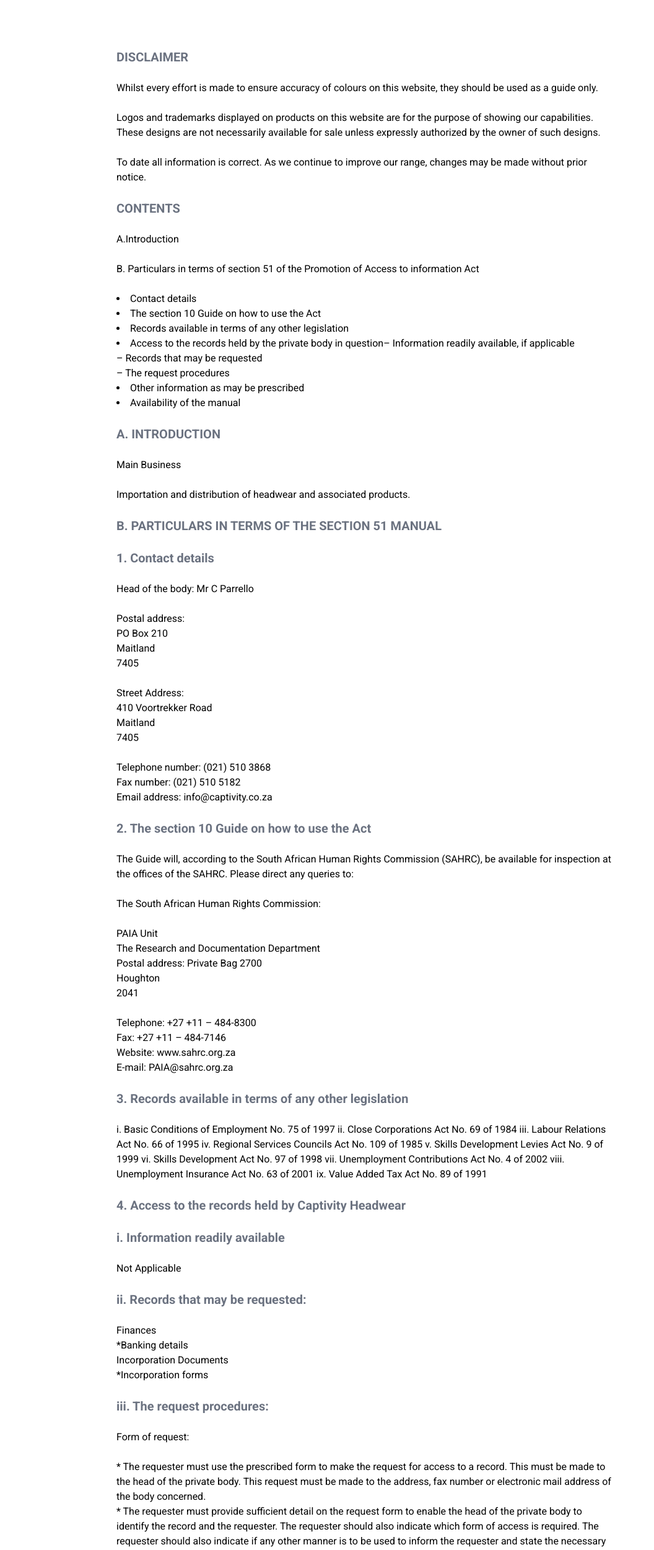
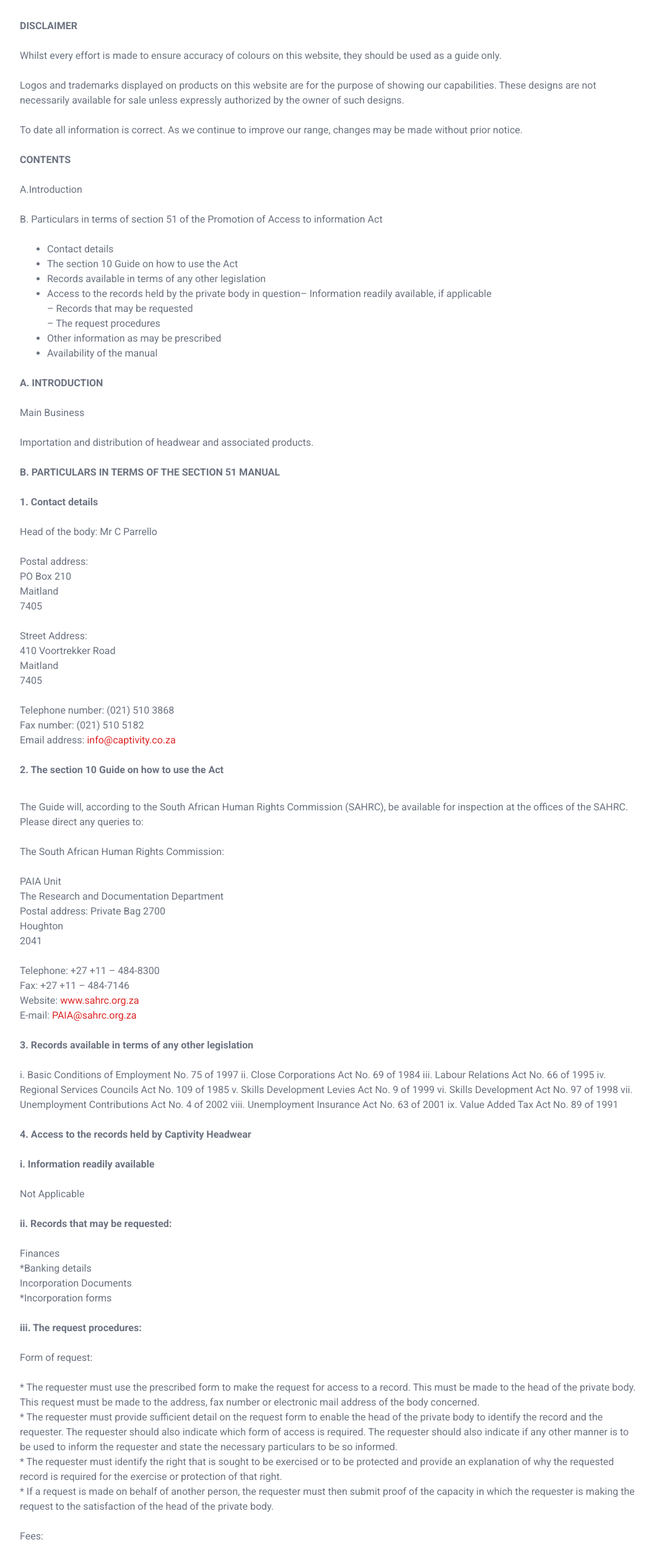
Before and after one commit to Codeeza/captivity-typescript, a Next.js app: page /info-act in a window 1280 px wide. Shown: the part 234-2734 px from the top of the page at 62% size, without its empty margins (52-1108 px from the left). Built offline with nearby package versions, Linux system fonts and the light colour scheme.

Commit message:
modified:   app/info-act/info-act.module.css 	modified:   app/info-act/page.tsx

```diff
--- a/app/info-act/info-act.module.css
+++ b/app/info-act/info-act.module.css
@@ -6,21 +6,24 @@
   flex-direction: column;
   align-items: center; /* Center horizontally */
   padding: 1rem; /* Adjust padding as needed */
+  padding-right:10%;
+
 }
 
 /* Header styles */
 .infoActTitle {
   color: red;
-  font-size: xx-large;
+  font-size: x-large;
   text-align: center;
   position: relative;
-  display: inline-block;
-  padding-bottom: 3rem; /* Space between the text and the line */
-  padding-top: 2rem; /* Space above the header */
+  display:flex;
+  padding-bottom: 1rem; /* Space between the text and the line */
+  padding-top:0%; /* Space above the header */
+  padding-left:1rem;
 }
 
 /* Section styles */
 .infoActSection {
-  text-align: left; /* Align text to the left */
-  max-width: 800px; /* Constrain the width of the sections */
+  text-align:left; /* Align text to the left */
+  max-width: 1000px; /* Constrain the width of the sections */
 }
--- a/app/info-act/page.tsx
+++ b/app/info-act/page.tsx
@@ -4,213 +4,261 @@
 const InfoAct = () => {
   return (
     <div className={styles.infoActContainer}>
-      <h1 className={`${styles.infoActTitle} text-4xl font-bold mb-4`}>
+      <h1 className={`${styles.infoActTitle} text-4xl font-bold mt-2 mb-6`}>
         INFORMATION ACT
       </h1>
       <br />
-      <section className={`${styles.infoActSection} mb-4`}>
-        <h2 className="text-xl font-semibold text-gray-500">DISCLAIMER</h2>
-        <br />
-        <section>
-          <div>
+      <section className={`${styles.infoActSection}`}>
         <p>
+          <strong className="font-semibold text-gray-500">DISCLAIMER</strong>
+        </p>
+        <p className="text-gray-500 mt-6">
           Whilst every effort is made to ensure accuracy of colours on this
           website, they should be used as a guide only.
         </p>
-            <br></br>
-            <p>
-              Logos and trademarks displayed on products on this website are for
-              the purpose of showing our capabilities. These designs are not
-              necessarily available for sale unless expressly authorized by the
-              owner of such designs.
+        <p className="text-gray-500 mt-6 mb-6">
+          Logos and trademarks displayed on products on this website are for the
+          purpose of showing our capabilities. These designs are not necessarily
+          available for sale unless expressly authorized by the owner of such
+          designs.
         </p>
-            <br></br>
-            <p>
+        <p className="text-gray-500 mt-6 mb-6">
           To date all information is correct. As we continue to improve our
           range, changes may be made without prior notice.
         </p>
-            <br></br>
-            <h2 className="text-xl font-semibold text-gray-500">CONTENTS</h2>
-            <br></br>
-            <p>A.Introduction</p>
-            <br></br>
         <p>
-              B. Particulars in terms of section 51 of the Promotion of Access
-              to information Act
+          <strong className="font-semibold text-gray-500">CONTENTS</strong>
         </p>
-            <br></br>
+        <p className="text-gray-500 mt-6 mb-6">A.Introduction</p>
+        <p className="text-gray-500 mt-6 mb-6">
+          B. Particulars in terms of section 51 of the Promotion of Access to
+          information Act
+        </p>
+        <div className="text-gray-500 mt-6 px-6">
+          <ul className="list-disc pl-5">
             <li>Contact details</li>
             <li>The section 10 Guide on how to use the Act</li>
             <li>Records available in terms of any other legislation</li>
             <li>
               Access to the records held by the private body in question–
               Information readily available, if applicable
+              <ul className="list-none">
+                <li>– Records that may be requested</li>
+                <li>– The request procedures</li>
+              </ul>
             </li>
-            <ul>– Records that may be requested</ul>
-            <ul>– The request procedures</ul>
             <li>Other information as may be prescribed</li>
             <li>Availability of the manual</li>
-            <br></br>
-            <h2 className="text-xl font-semibold text-gray-500">
+          </ul>
+        </div>
+        <br />
+        <p>
+          <strong className="font-semibold text-gray-500">
             A. INTRODUCTION
-            </h2>
-            <br></br>
-            <p>Main Business</p>
-            <br></br>
-            <p>
+          </strong>
+        </p>
+        <p className="text-gray-500 mt-6">Main Business</p>
+        <p className="text-gray-500 mt-6">
           Importation and distribution of headwear and associated products.
         </p>
-            <br></br>
-            <h2 className="text-xl font-semibold text-gray-500">
+        <br />
+        <p>
+          <strong className="font-semibold text-gray-500">
             B. PARTICULARS IN TERMS OF THE SECTION 51 MANUAL
-            </h2>
-            <br></br>
-
-            <h2 className="text-xl font-semibold text-gray-500">
-              1. Contact details
-            </h2>
-            <br></br>
-
+          </strong>
+        </p>
+        <p className="text-gray-500 mt-6 mb-6">
+          <strong>1. Contact details</strong>
+        </p>
+        <div className="text-gray-500">
           <p>Head of the body: Mr C Parrello</p>
-            <br></br>
+          <br />
           <p>Postal address:</p>
           <p>PO Box 210</p>
           <p>Maitland</p>
           <p>7405</p>
-            <br></br>
+          <br />
 
           <p>Street Address:</p>
           <p>410 Voortrekker Road</p>
           <p>Maitland</p>
           <p>7405</p>
-            <br></br>
+          <br />
 
           <p>Telephone number: (021) 510 3868</p>
           <p>Fax number: (021) 510 5182</p>
-            <p>Email address: info@captivity.co.za</p>
-            <br></br>
+          <p>
+            {/*Email address: <a href="mailto:info@captivity.co.za">*/}
+            {/* re-use when Email Activates */}
+            Email address:{" "}
+            <a href="https://captivity.co.za/contact/">
+              <span className="text-red-600">info@captivity.co.za</span>
+            </a>
+          </p>
+        </div>
+        <br />
 
-            <h2 className="text-xl font-semibold text-gray-500">
-              2. The section 10 Guide on how to use the Act
-            </h2>
-            <br></br>
-
+        <p className="font-semibold text-gray-500">
+          <strong>2. The section 10 Guide on how to use the Act</strong>
+        </p>
+        <br />
+        <div className="text-gray-500 mt-3">
           <p>
             The Guide will, according to the South African Human Rights
             Commission (SAHRC), be available for inspection at the offices of
             the SAHRC. Please direct any queries to:
           </p>
-            <br></br>
+          <br />
 
           <p>The South African Human Rights Commission:</p>
-            <br></br>
+          <br />
 
           <p>PAIA Unit</p>
           <p>The Research and Documentation Department</p>
           <p>Postal address: Private Bag 2700</p>
           <p>Houghton</p>
           <p>2041</p>
-            <br></br>
+          <br />
 
           <p>Telephone: +27 +11 – 484-8300</p>
           <p>Fax: +27 +11 – 484-7146</p>
-            <p>Website: www.sahrc.org.za</p>
-            <p>E-mail: PAIA@sahrc.org.za</p><br></br>
+          <p>
+            Website:{" "}
+            <a href="http://www.sahrc.org.za/">
+              <span className="text-red-600">www.sahrc.org.za</span>
+            </a>
+          </p>
+          <p>
+            E-mail:{" "}
+            <a href="mailto:PAIA@sahrc.org.za">
+              <span className="text-red-600">PAIA@sahrc.org.za</span>
+            </a>
+          </p>
+        </div>
+        <br />
 
-            <h2 className="text-xl font-semibold text-gray-500">
+        <p className="font-semibold text-gray-500">
+          <strong>
+            {" "}
             3. Records available in terms of any other legislation
-            </h2><br></br>
+          </strong>
+        </p>
+        <br />
+        <p className="text-gray-500">
+          i. Basic Conditions of Employment No. 75 of 1997 ii. Close
+          Corporations Act No. 69 of 1984 iii. Labour Relations Act No. 66 of
+          1995 iv. Regional Services Councils Act No. 109 of 1985 v. Skills
+          Development Levies Act No. 9 of 1999 vi. Skills Development Act No. 97
+          of 1998 vii. Unemployment Contributions Act No. 4 of 2002 viii.
+          Unemployment Insurance Act No. 63 of 2001 ix. Value Added Tax Act No.
+          89 of 1991
+        </p>
+        <br />
 
-            <p>
-              i. Basic Conditions of Employment No. 75 of 1997 ii. Close
-              Corporations Act No. 69 of 1984 iii. Labour Relations Act No. 66
-              of 1995 iv. Regional Services Councils Act No. 109 of 1985 v.
-              Skills Development Levies Act No. 9 of 1999 vi. Skills Development
-              Act No. 97 of 1998 vii. Unemployment Contributions Act No. 4 of
-              2002 viii. Unemployment Insurance Act No. 63 of 2001 ix. Value
-              Added Tax Act No. 89 of 1991</p><br></br>
+        <p className="font-semibold text-gray-500">
+          <strong> 4. Access to the records held by Captivity Headwear</strong>
+        </p>
+        <br />
+        <p className="font-semibold text-gray-500">
+          <strong> i. Information readily available</strong>
+        </p>
+        <p className="text-gray-500 mt-6">Not Applicable</p>
+        <br />
 
-
-              <h2 className="text-xl font-semibold text-gray-500">
-              4. Access to the records held by Captivity Headwear</h2><br></br>
-
-              <h2 className="text-xl font-semibold text-gray-500">
-              i. Information readily available</h2>
-              <br></br>
-              <p>Not Applicable</p>
-              <br></br>
-
-              <h2 className="text-xl font-semibold text-gray-500">
-              ii. Records that may be requested:</h2><br></br>
-
+        <p className="font-semibold text-gray-500">
+          <strong> ii. Records that may be requested:</strong>
+        </p>
+        <br />
+        <div className="text-gray-500">
           <p>Finances</p>
           <p>*Banking details</p>
           <p>Incorporation Documents</p>
           <p>*Incorporation forms</p>
-              <br></br>
+        </div>
+        <br />
+        <p className="font-semibold text-gray-500">
+          <strong> iii. The request procedures:</strong>
+        </p>
+        <br />
+        <div className="text-gray-500">
+          <p>Form of request:</p>
+          <br />
 
-              <h2 className="text-xl font-semibold text-gray-500">
-              iii. The request procedures:</h2>
-              <br></br>
-              <p>Form of request:</p><br></br>
-
-              <p>* The requester must use the
-              prescribed form to make the request for access to a record. This
-              must be made to the head of the private body. This request must be
-              made to the address, fax number or electronic mail address of the
-              body concerned.</p>
-              <p>* The requester must provide sufficient detail on
-              the request form to enable the head of the private body to
-              identify the record and the requester. The requester should also
-              indicate which form of access is required. The requester should
-              also indicate if any other manner is to be used to inform the
-              requester and state the necessary particulars to be so informed.</p>
-              <p>* The requester must identify the right that is sought to be
+          <p>
+            * The requester must use the prescribed form to make the request for
+            access to a record. This must be made to the head of the private
+            body. This request must be made to the address, fax number or
+            electronic mail address of the body concerned.
+          </p>
+          <p>
+            * The requester must provide sufficient detail on the request form
+            to enable the head of the private body to identify the record and
+            the requester. The requester should also indicate which form of
+            access is required. The requester should also indicate if any other
+            manner is to be used to inform the requester and state the necessary
+            particulars to be so informed.
+          </p>
+          <p>
+            * The requester must identify the right that is sought to be
             exercised or to be protected and provide an explanation of why the
-              requested record is required for the exercise or protection of
-              that right.</p>
-              <p>* If a request is made on behalf of another person,
-              the requester must then submit proof of the capacity in which the
-              requester is making the request to the satisfaction of the head of
-              the private body.</p>
-
-              <br></br>
+            requested record is required for the exercise or protection of that
+            right.
+          </p>
+          <p>
+            * If a request is made on behalf of another person, the requester
+            must then submit proof of the capacity in which the requester is
+            making the request to the satisfaction of the head of the private
+            body.
+          </p>
+          <br />
           <p>Fees:</p>
-              <br></br>
-
-              <p>A requester who seeks access to a record
-              containing personal information about that requester is not
-              required to pay the request fee. Every other requester, who is not
-              a personal requester, must pay the required request fee:</p><br></br>
-
-              <p>*The head of the private body must notify the requester (other than a
-              personal requester) by notice, requiring the requester to pay the
-              prescribed fee (if any) before further processing the request.</p>
-              <p>*The fee that the requester must pay to a private body is R50. The
+          <br />
+          <p>
+            A requester who seeks access to a record containing personal
+            information about that requester is not required to pay the request
+            fee. Every other requester, who is not a personal requester, must
+            pay the required request fee:
+          </p>
+          <br />
+          <p>
+            *The head of the private body must notify the requester (other than
+            a personal requester) by notice, requiring the requester to pay the
+            prescribed fee (if any) before further processing the request.
+          </p>
+          <p>
+            *The fee that the requester must pay to a private body is R50. The
             requester may lodge an application to the court against the tender
-              or payment of the request fee.</p>
-              <p>* After the head of the private body has made a decision on the request, the requester must be
-              notified in the required form.</p>
-              <p>*If the request is granted then a further access fee must be paid for the search, reproduction,
-              preparation and for any time that has exceeded the prescribed
-              hours to search and prepare the record for disclosure.</p><br></br>
-
-              <h2 className="text-xl font-semibold text-gray-500">
-              5. Other information as may be prescribed</h2><br></br>
-              <p>The Minister of Justice and
-              Constitutional Development has not made any regulations in this
-              regard.</p><br></br>
-
-              <h2 className="text-xl font-semibold text-gray-500">
-              6. Availability of the manual</h2><br></br>
-
-              <p>The manual is also available
-              for inspection during office hours at the offices of Captivity
-              Headwear free of charge. Copies are available from the SAHRC and
-              on our website.
+            or payment of the request fee.
+          </p>
+          <p>
+            * After the head of the private body has made a decision on the
+            request, the requester must be notified in the required form.
+          </p>
+          <p>
+            *If the request is granted then a further access fee must be paid
+            for the search, reproduction, preparation and for any time that has
+            exceeded the prescribed hours to search and prepare the record for
+            disclosure.
           </p>
         </div>
-        </section>
+        <br />
+        <p className="font-semibold text-gray-500">
+          <strong> 5. Other information as may be prescribed</strong>
+        </p>
+        <p className="text-gray-500 mt-6">
+          The Minister of Justice and Constitutional Development has not made
+          any regulations in this regard.
+        </p>
+        <br />
+        <p className="font-semibold text-gray-500">
+          <strong> 6. Availability of the manual</strong>
+        </p>
+        <br />
+        <p className="text-gray-500 mb-16">
+          The manual is also available for inspection during office hours at the
+          offices of Captivity Headwear free of charge. Copies are available
+          from the SAHRC and on our website.
+        </p>
       </section>
     </div>
   );
```
Also changed, not shown: package.json (+4 -4 lines), 1 other file (tests, documents, lock files or other folders). Lines whose indentation alone changed are shown as unchanged.
